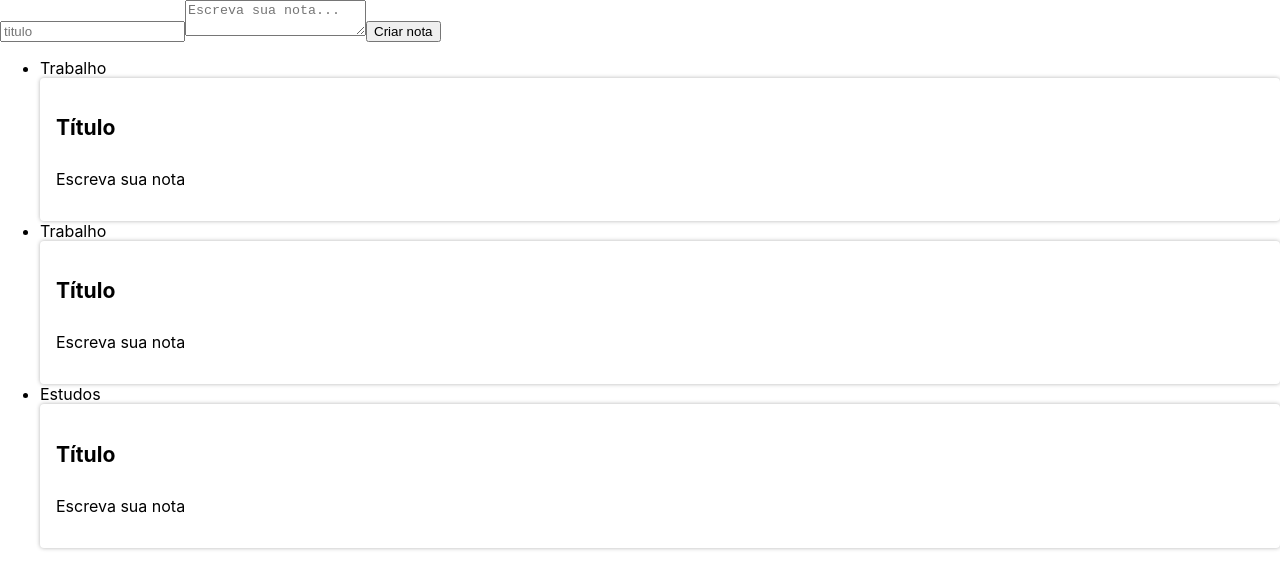
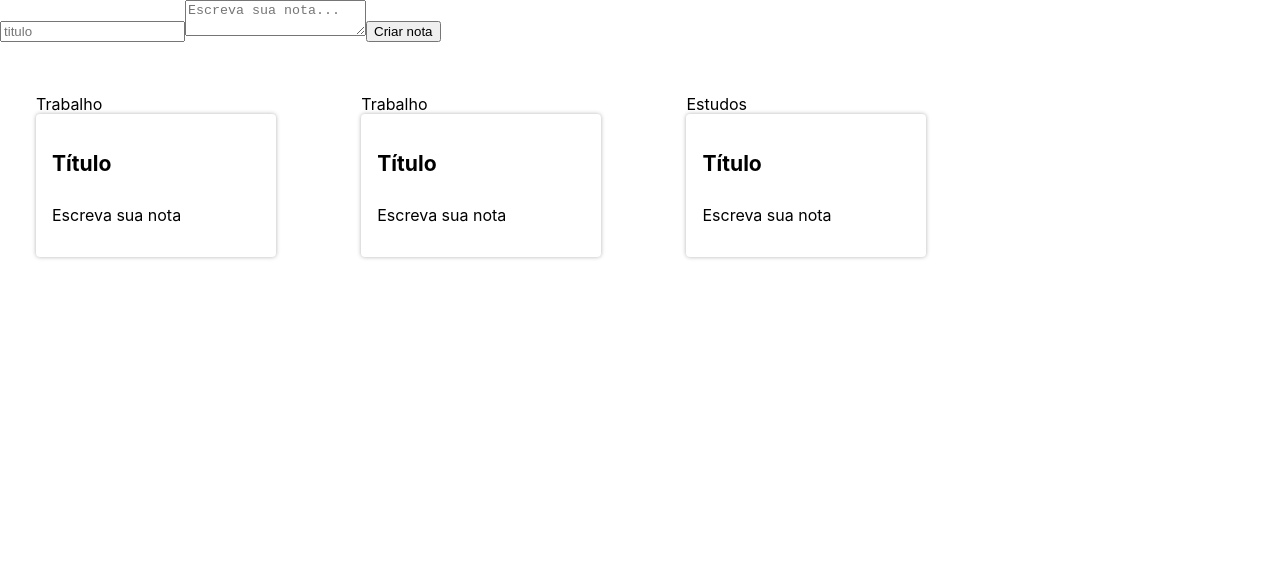
Before and after one commit to andressa-raraujo/ceep, a React (Create React App) app: page / in a window 1280 px wide. Shown: the top 588 px of the page. Built offline with nearby package versions, Linux system fonts and the light colour scheme.

Commit message:
Adicionando estilo a lista de notas

```diff
--- a/src/App.js
+++ b/src/App.js
@@ -1,7 +1,6 @@
 import React, { Component } from "react";
 import FormularioCadastro from "./components/formularioCadastro";
-
-import ListaDeNotas from "./components/listaDeNotas";
+import ListaDeNotas from "./components/ListaDeNotas/listaDeNotas";
 
 class App extends Component {
   render() {
--- /dev/null
+++ b/src/components/ListaDeNotas/listaDeNotas.css
@@ -0,0 +1,15 @@
+.lista-notas {
+  background-color: var(--fundo);
+  flex-grow: 3;
+  display: grid;
+  grid-template-columns: auto auto auto auto auto;
+  list-style-type: none;
+  padding-left: 24px;
+  padding-top: 24px;
+}
+.lista-notas_item {
+  margin: 12px;
+  max-width: 240px;
+  max-height: 400px;
+  display: inline;
+}
--- a/src/components/listaDeNotas.jsx
+++ b/src/components/ListaDeNotas/listaDeNotas.jsx
@@ -1,13 +1,14 @@
 import React, { Component } from "react";
-import CardNota from "./CardNota/CardNota";
+import CardNota from "../CardNota/CardNota";
+import "./listaDeNotas.css";
 
 class ListaDeNotas extends Component {
   render() {
     return (
-      <ul>
+      <ul className="lista-notas">
         {Array.of("Trabalho", "Trabalho", "Estudos").map((categoria, index) => {
           return (
-            <li key={index}>
+            <li className="lista-notas_item" key={index}>
               <div>{categoria}</div>
               <CardNota />
             </li>
```
